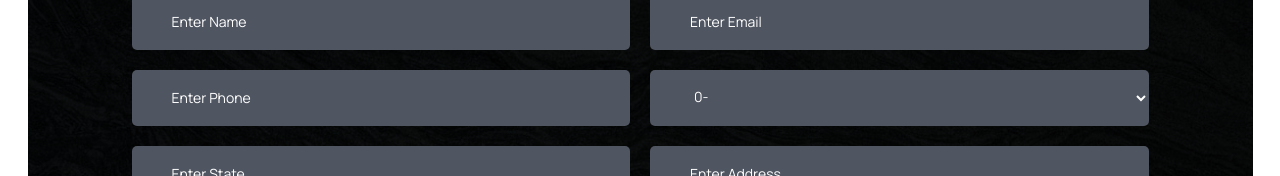
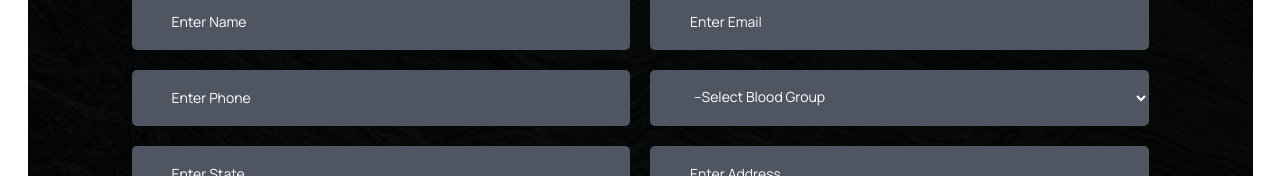
Before and after one commit to elsesu/bloodirect, a React (Vite) app: page /need-blood in a window 1280 px wide. Shown: the part 764-940 px from the top of the page. Built offline with nearby package versions, Linux system fonts and the light colour scheme; a web font is replaced by a local one.

Commit message:
edited select

```diff
--- a/src/components/sections/form/FormRequest.jsx
+++ b/src/components/sections/form/FormRequest.jsx
@@ -101,6 +101,7 @@ const FormRequest = ({
 						 onChange={(e) => setBloodType(e.target.value)}
 						 required
 						  className={inputStyles}>
+							<option value="select">--Select Blood Group</option>
 							<option value="0">0-</option>
 							<option value="0+">0+</option>
 							<option value="A-">A-</option>
--- a/src/components/sections/form/form-component.jsx
+++ b/src/components/sections/form/form-component.jsx
@@ -99,6 +99,7 @@ const FormComponent = ({
 						 onChange={(e) => setBloodType(e.target.value)}
 						 required
 						  className={inputStyles}>
+							<option value="select">--Select Blood Group</option>
 							<option value="0-">0-</option>
 							<option value="0+">0+</option>
 							<option value="A-">A-</option>
```
